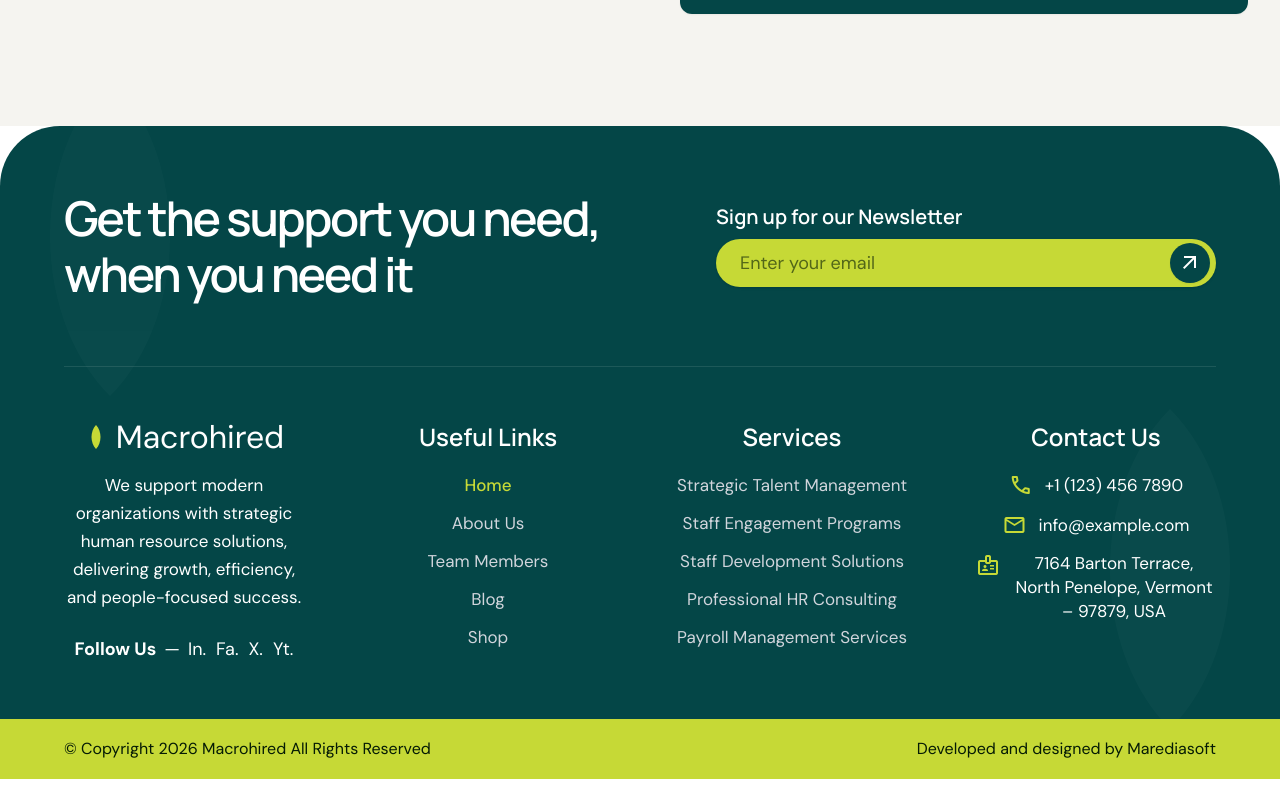
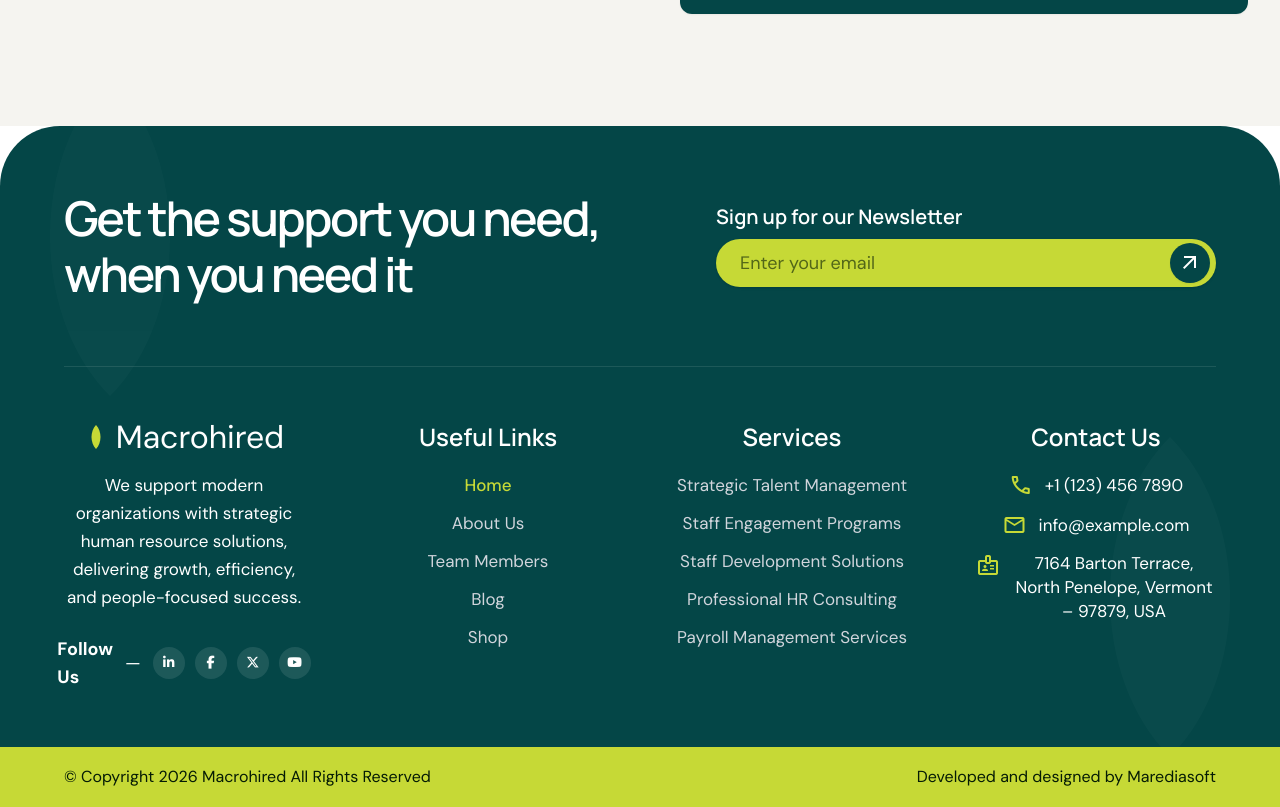
Before and after one commit to marediasoftm18/new-macrohired, a Next.js app: page /pricing in a window 1280 px wide. Shown: the part 3226-4033 px from the top of the page. Before the commit the page ends 4005 px from the top, so only its background shows below. Built offline with nearby package versions, Linux system fonts and the light colour scheme.

Commit message:
style(footer): replace text social links with icons for LinkedIn, Facebook, X, and YouTube

```diff
--- a/src/components/common/footer.tsx
+++ b/src/components/common/footer.tsx
@@ -71,15 +71,39 @@ export default function Footer() {
             </p>
 
             <div
-              className="font-dm-sans text-[16px] sm:text-[18px] leading-7 font-normal text-white flex items-center gap-2 mt-1"
+              className="font-dm-sans text-[16px] sm:text-[18px] leading-7 font-normal text-white flex items-center gap-3 mt-1"
             >
               <span className="font-bold">Follow Us</span>
               <span>&mdash;</span>
-              <div className="flex gap-2.5">
-                <a href="#" className="hover:text-[#C6D936] transition-colors">In.</a>
-                <a href="#" className="hover:text-[#C6D936] transition-colors">Fa.</a>
-                <a href="#" className="hover:text-[#C6D936] transition-colors">X.</a>
-                <a href="#" className="hover:text-[#C6D936] transition-colors">Yt.</a>
+              <div className="flex items-center gap-2.5">
+                <a
+                  href="#"
+                  aria-label="LinkedIn"
+                  className="w-8 h-8 rounded-full bg-white/10 hover:bg-[#C6D936] text-white hover:text-[#051B05] transition-all flex items-center justify-center text-[13px]"
+                >
+                  <i className="fa-brands fa-linkedin-in" />
+                </a>
+                <a
+                  href="#"
+                  aria-label="Facebook"
+                  className="w-8 h-8 rounded-full bg-white/10 hover:bg-[#C6D936] text-white hover:text-[#051B05] transition-all flex items-center justify-center text-[13px]"
+                >
+                  <i className="fa-brands fa-facebook-f" />
+                </a>
+                <a
+                  href="#"
+                  aria-label="X Twitter"
+                  className="w-8 h-8 rounded-full bg-white/10 hover:bg-[#C6D936] text-white hover:text-[#051B05] transition-all flex items-center justify-center text-[13px]"
+                >
+                  <i className="fa-brands fa-x-twitter" />
+                </a>
+                <a
+                  href="#"
+                  aria-label="YouTube"
+                  className="w-8 h-8 rounded-full bg-white/10 hover:bg-[#C6D936] text-white hover:text-[#051B05] transition-all flex items-center justify-center text-[13px]"
+                >
+                  <i className="fa-brands fa-youtube" />
+                </a>
               </div>
             </div>
           </div>
--- a/src/components/pricing/pricing-faq.tsx
+++ b/src/components/pricing/pricing-faq.tsx
@@ -12,22 +12,22 @@ const faqItems = [
   {
     question: "How do you hire talent?",
     answer:
-      "We source candidates through our extensive network, screen credentials, conduct preliminary interviews, and present the top matches for your role.",
+      "We use a structured and transparent hiring process that evaluates skills, experience, and cultural fit to ensure long-term success.",
   },
   {
     question: "Can you handle payroll?",
     answer:
-      "Yes, our payroll modules integrate compliance checks, salary distributions, benefit tracking, and tax filing support.",
+      "Yes, we handle complete payroll management, including accurate processing, statutory compliance, and timely reporting.",
   },
   {
     question: "Do you provide training programs?",
     answer:
-      "Yes, we design custom workshops, leadership training, and skills development modules tailored for team growth.",
+      "Yes, we provide customized training programs designed to improve skills, performance, and team development.",
   },
   {
     question: "How quickly can we start?",
     answer:
-      "We can initiate consultation immediately. The recruitment pipeline usually starts yielding screened candidates within 3-5 business days.",
+      "We can usually get started within a few days after completing the initial consultation and onboarding process.Yes, we handle complete payroll management, including accurate processing, statutory compliance, and timely reporting.",
   },
 ];
 
```
